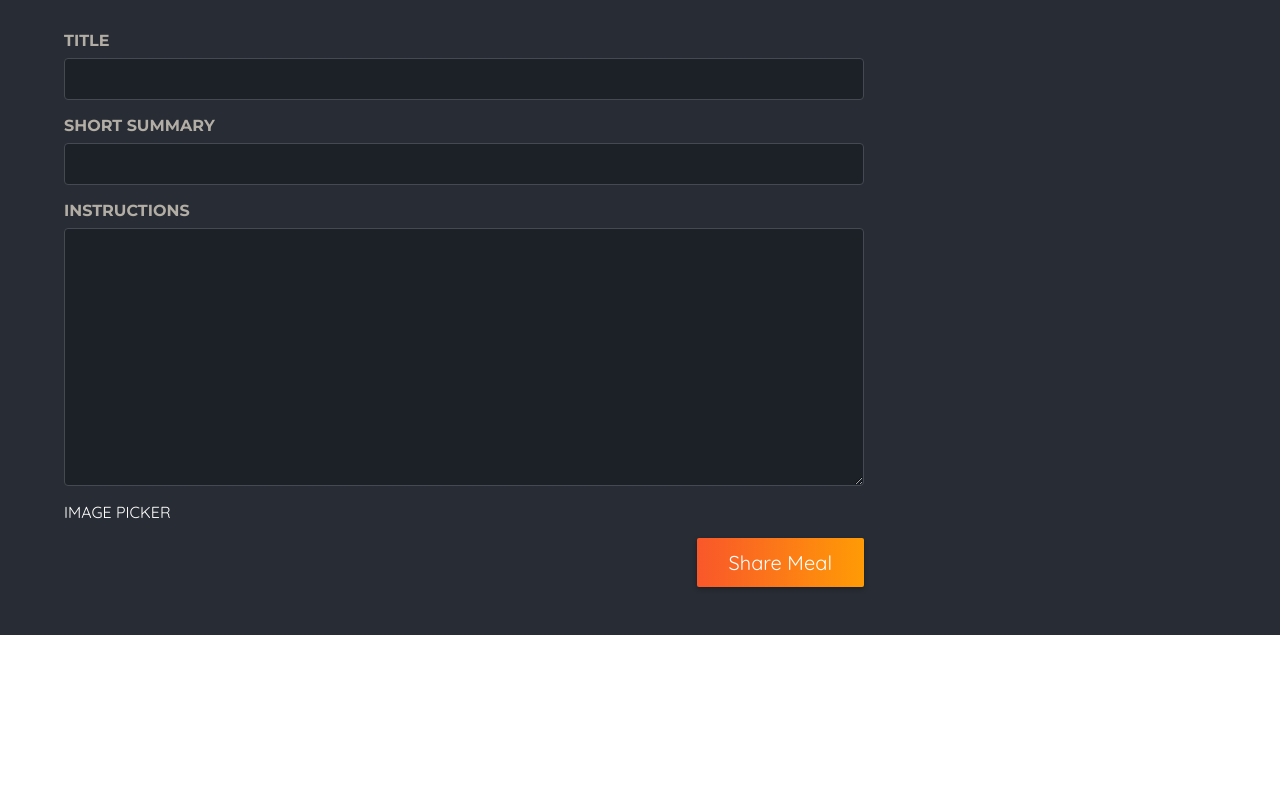
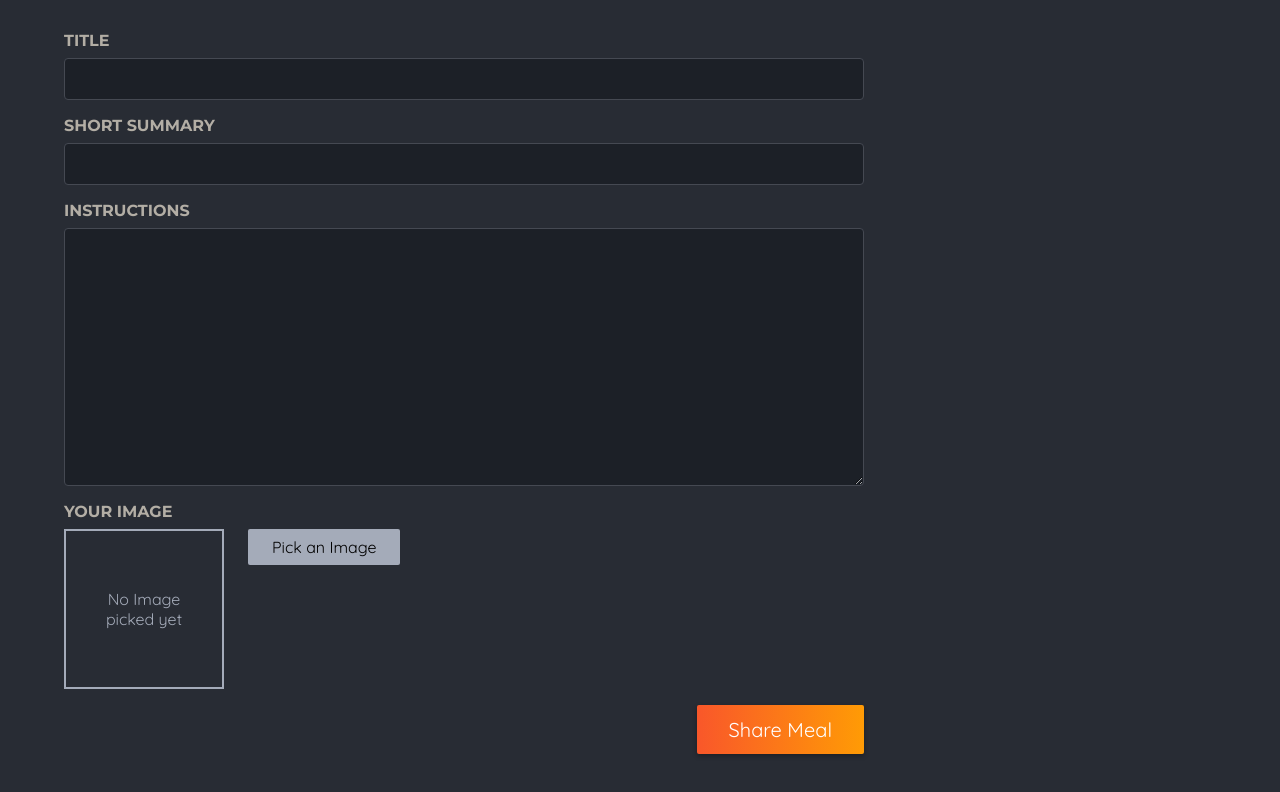
Before and after one commit to Jatin975/foodies-web-app, a Next.js app: page /meals/share in a window 1280 px wide. Shown: the part 478-1270 px from the top of the page. Before the commit the page ends 1113 px from the top, so only its background shows below. Built offline with nearby package versions, Linux system fonts and the light colour scheme.

Commit message:
Adding image picker component

```diff
--- a/app/meals/share/page.js
+++ b/app/meals/share/page.js
@@ -1,6 +1,20 @@
-import classes from './page.module.css';
+import ImagePicker from "@/components/meals/image-picker";
+import classes from "./page.module.css";
 
 export default function ShareMealPage() {
+  async function shareMeal(formData) {
+    "use server";
+    const meals = {
+      title: formData.get("title"),
+      summary: formData.get("summary"),
+      instructions: formData.get("instructions"),
+      creator: formData.get("name"),
+      creator_email: formData.get("email"),
+      image: formData.get("image"),
+    };
+
+    console.log(meals);
+  }
   return (
     <>
       <header className={classes.header}>
@@ -10,7 +24,7 @@
         <p>Or any other meal you feel needs sharing!</p>
       </header>
       <main className={classes.main}>
-        <form className={classes.form}>
+        <form className={classes.form} action={shareMeal}>
           <div className={classes.row}>
             <p>
               <label htmlFor="name">Your name</label>
@@ -38,7 +52,7 @@
               required
             ></textarea>
           </p>
-          IMAGE PICKER
+          <ImagePicker label={"Your image"} name={"image"} />
           <p className={classes.actions}>
             <button type="submit">Share Meal</button>
           </p>
--- /dev/null
+++ b/components/meals/image-picker.js
@@ -0,0 +1,57 @@
+"use client";
+import React, { useRef, useState } from "react";
+import classes from "./image-picker.module.css";
+import Image from "next/image";
+
+export default function ImagePicker({ label, name }) {
+  const imagePicker = useRef();
+  const [pickedImage, setPickedImage] = useState(null);
+
+  function handleImagePicker() {
+    imagePicker.current.click();
+  }
+
+  function handleImageChange(event) {
+    const file = event.target.files[0];
+
+    if (!file) {
+      setPickedImage(null);
+      return;
+    }
+
+    let fileReader = new FileReader();
+    fileReader.onload = () => {
+      setPickedImage(fileReader.result);
+    };
+    fileReader.readAsDataURL(file);
+  }
+
+  return (
+    <div className={`${classes.picker}`}>
+      <label htmlFor={name}>{label}</label>
+      <div className={classes.controls}>
+        <div className={classes.preview}>
+          {!pickedImage && <p>No Image picked yet</p>}
+          {pickedImage && <Image src={pickedImage} alt="Image preview" fill />}
+        </div>
+        <input
+          className={classes.input}
+          type="file"
+          accept="image/png, image/jpeg"
+          name={name}
+          id={name}
+          ref={imagePicker}
+          onChange={handleImageChange}
+          required
+        />
+        <button
+          className={classes.button}
+          onClick={handleImagePicker}
+          type="button"
+        >
+          Pick an Image
+        </button>
+      </div>
+    </div>
+  );
+}
--- /dev/null
+++ b/components/meals/image-picker.module.css
@@ -0,0 +1,45 @@
+.controls {
+  display: flex;
+  align-items: flex-start;
+  gap: 1.5rem;
+  margin-bottom: 1rem;
+}
+
+.picker .input {
+  display: none;
+}
+
+.picker .button {
+  border: 0;
+  padding: 0.5rem 1.5rem;
+  background: #a4abb9;
+  border-radius: 2px;
+  cursor: pointer;
+  font: inherit;
+}
+
+.picker .button:hover,
+.picker .button:focus {
+  background: #b3b9c6;
+}
+
+.preview {
+  width: 10rem;
+  height: 10rem;
+  border: 2px solid #a4abb9;
+  display: flex;
+  justify-content: center;
+  align-items: center;
+  text-align: center;
+  color: #a4abb9;
+  position: relative;
+}
+
+.preview p {
+  margin: 0;
+  padding: 1rem;
+}
+
+.preview img {
+  object-fit: cover;
+}
```
